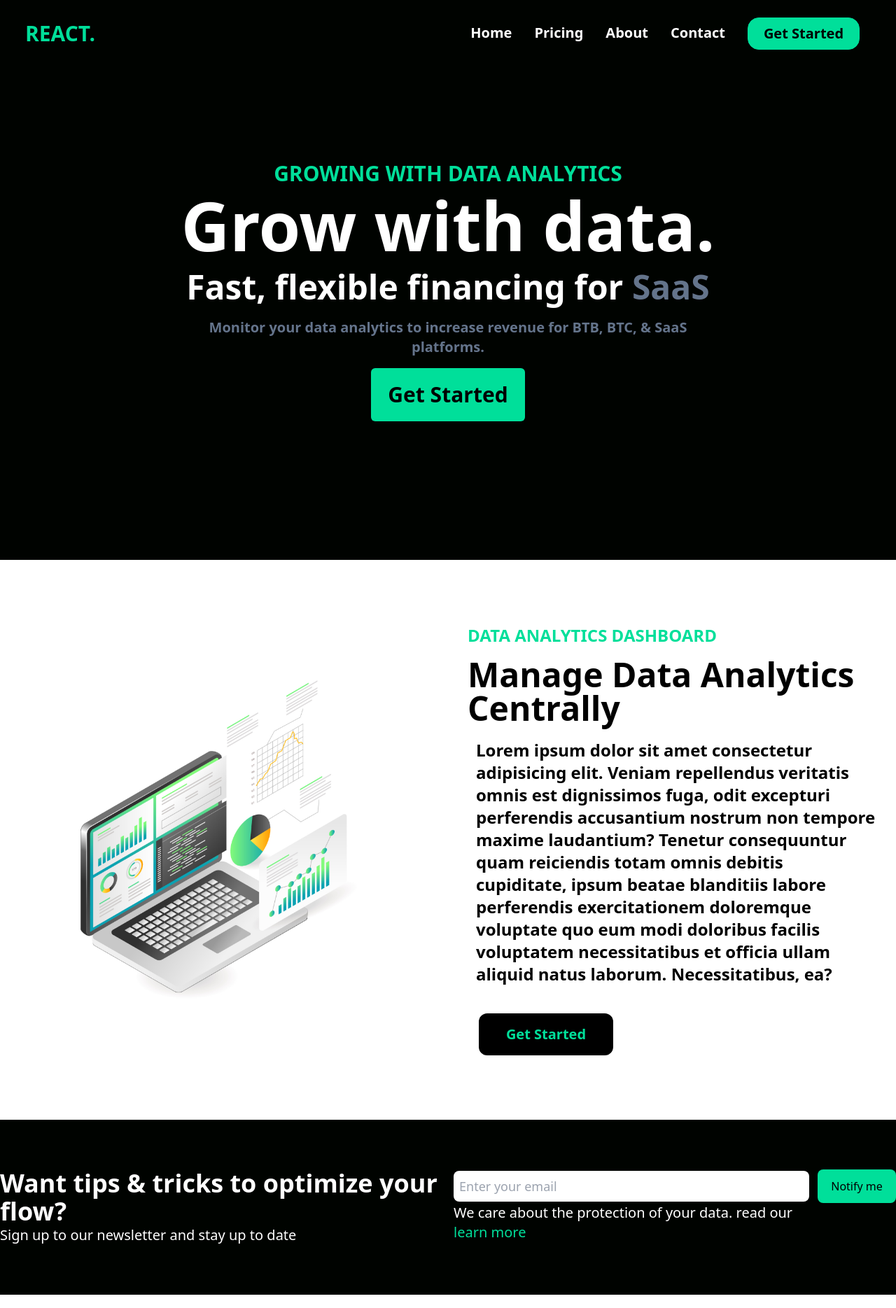
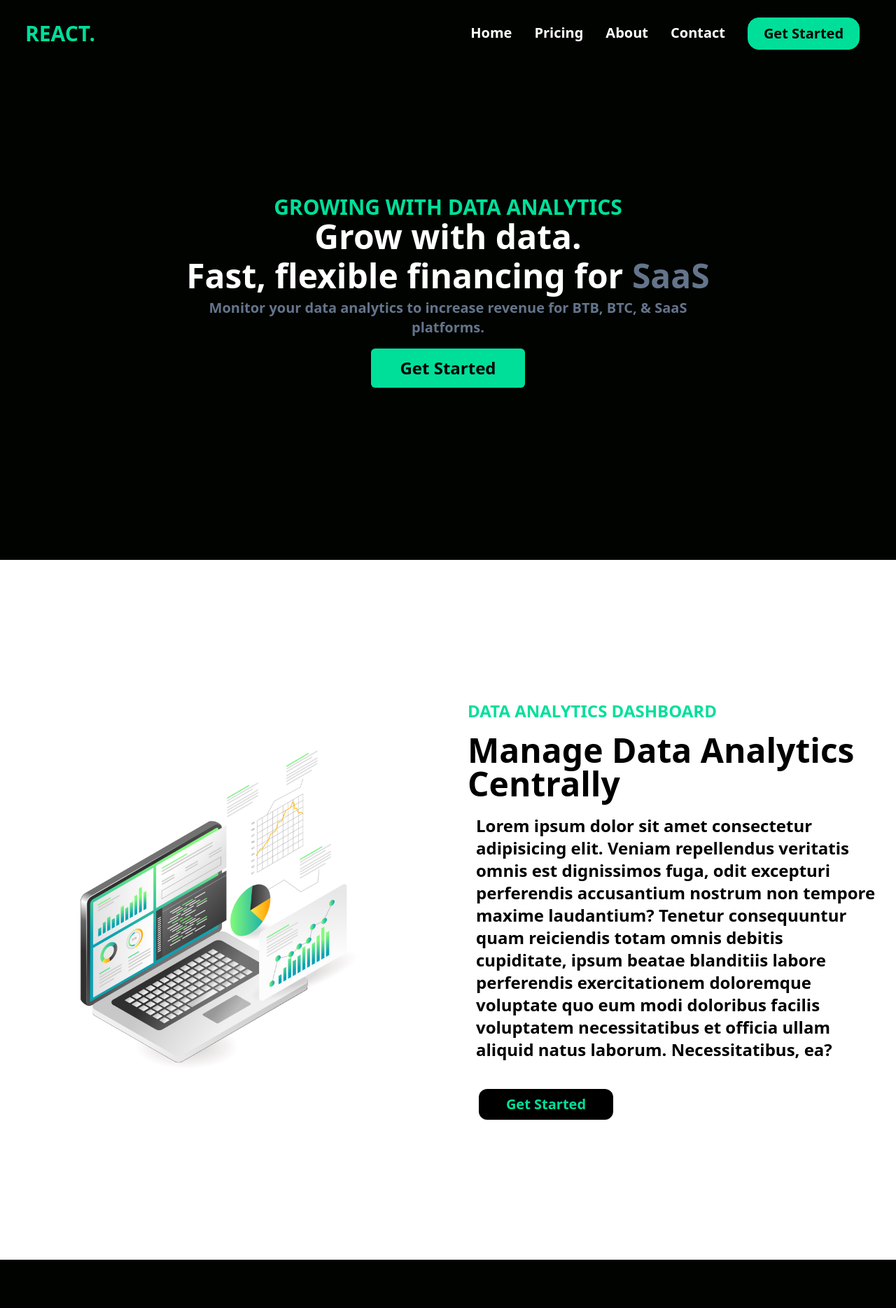
Before and after one commit to Moluno-xiii/Green-website, a React (Vite) app: page / in a window 1280 px wide. Shown: the top 1869 px of the page at 70% size. Built offline with nearby package versions, Linux system fonts and the light colour scheme.

Commit message:
style: fully responsive

```diff
--- a/src/App.tsx
+++ b/src/App.tsx
@@ -1,24 +1,23 @@
-import './App.css'
-import ContactUs from './components/ContactUs'
-import GetStarted from './components/GetStarted'
-import Hero from './components/Hero'
-import Navbar from './components/Navbar'
-import Pricing from './components/Pricing'
+import "./App.css";
+import ContactUs from "./components/ContactUs";
+import GetStarted from "./components/GetStarted";
+import Hero from "./components/Hero";
+import Navbar from "./components/Navbar";
+import Pricing from "./components/Pricing";
 
 function App() {
-
   return (
-    <div className=''>
-      <div className='h-[100dvh]'>
-
-      <Navbar />
-      <Hero />
+    <div className="">
+      <div className="min-h-[100dvh]">
+        <Navbar />
+        <Hero />
       </div>
       <GetStarted />
       <ContactUs />
       <Pricing />
+
     </div>
-  )
+  );
 }
 
-export default App
+export default App;
--- a/src/components/ContactUs.tsx
+++ b/src/components/ContactUs.tsx
@@ -1,12 +1,15 @@
 const ContactUs: React.FC = () => {
   return (
-    <section className="h-[40dvh] md:h-[250px] 2xl:h-[23dvh] flex items-center" id="contact">
+    <section
+      className="h-[40dvh] md:h-[250px] 2xl:h-[300px] flex items-center  2xl:mx-10"
+      id="contact"
+    >
       <div className="mx-2 lg:mx-auto grid md:grid-cols-2 text-white  max-w-7xl 2xl:max-w-[2500px] gap-4 w-full">
         <div className="">
-          <h1 className="font-bold lg:text-4xl 2xl:text-6xl text-xl md:text-2xl max-xl:text-center">
+          <h1 className="font-bold lg:text-4xl 3xl:text-6xl text-xl md:text-2xl max-xl:text-center">
             Want tips & tricks to optimize your flow?{" "}
           </h1>
-          <p className="text-sm max-xl:text-center md:text-base lg:text-xl 2xl:text-4xl">
+          <p className="text-sm max-xl:text-center text-ceter md:text-base lg:text-xl 2xl:text-2xl 3xl:text-5xl 3xl:mt-3">
             Sign up to our newsletter and stay up to date
           </p>
         </div>
@@ -15,15 +18,15 @@ const ContactUs: React.FC = () => {
             <input
               type="text"
               placeholder="Enter your email"
-              className="text-slate-900 bg-white py-2 text-lg rounded-lg px-2 focus:outline-[#00df9a] self-center flex-1 md:mr-3 2xl:py-6 2xl:text-4xl"
+              className="text-slate-900 bg-white py-2 text-lg rounded-lg px-2 focus:outline-[#00df9a] self-center flex-1 md:mr-3 2xl:py-3 2xl:text-2xl 3xl:py-6 3xl:text-4xl 3xl:w-60 sm:w-[70vw] w-[90vw]"
             />
-            <button className="sm:py-3 max-md:mt-3 rounded-lg hover:bg-white hover:text-[#00df9a] duration-500 cursor-pointer text-black bg-[#00df9a] w-28 max-md:mx-auto self-center 2xl:py-6 2xl:text-4xl 2xl:w-60">
+            <button className="sm:py-3 max-md:mt-3 rounded-lg hover:bg-white hover:text-[#00df9a] duration-500 cursor-pointer text-black bg-[#00df9a] w-28 max-md:mx-auto self-center 2xl:py-3 2xl:text-2xl 2xl:w-40 3xl:py-6 3xl:text-4xl 3xl:w-60 py-2">
               Notify me
             </button>
           </div>
-          <p className="max-sm:text-center xl:text-xl 2xl:text-3xl">
+          <p className="max-md:text-center xl:text-xl 2xl:text-2xl 3xl:text-3xl">
             We care about the protection of your data. read our{" "}
-            <span className="hover:underline text-[#00df9a] cursor-pointer md:block">
+            <span className="underline text-[#00df9a] cursor-pointer 3xl:block">
               learn more
             </span>
           </p>
--- a/src/components/GetStarted.tsx
+++ b/src/components/GetStarted.tsx
@@ -2,7 +2,7 @@ import PcImg from '../assets/laptop.jpg'
 
 const GetStarted: React.FC = () => {
     return (
-      <section className="bg-white text-black lg:h-[102vh] flex xl:h-[100vh]" id='get-started'>
+      <section className="bg-white text-black lg:h-[102vh] flex xl:min-h-[100dvh] xl:h-[1000px]" id='get-started'>
         <div className="grid md:grid-cols-2 gap-14 py-10 mx-auto max-w-7xl 2xl:max-w-[2400px] px-4">
           <div className="w-full h-full flex justify-center flex-col">
             <img src={PcImg} alt="pc image" className="w-full " />
@@ -12,10 +12,10 @@ const GetStarted: React.FC = () => {
             <p className="text-[#00df9a] uppercase font-bold text-lg max-sm:text-center md:text-xl lg:text-2xl xl:text-3x 2xl:text-4xl">
               Data analytics dashboard
             </p>
-            <h3 className="font-extrabold capitalize text-3xl sm:text-5xl xl:text-5xl xl:mt-4 max-sm:text-center md:text-3xl lg:mt-2 2xl:text-7xl">
+            <h3 className="font-extrabold capitalize text-3xl sm:text-5xl xl:text-5xl xl:mt-4 max-sm:text-center md:text-3xl lg:mt-2 3xl:text-7xl">
               manage data analytics centrally
             </h3>
-            <p className="font-semibold mt-3 xl:mt-5 mx-3 lg:text-xl xl:text-2xl 2xl:text-4xl 2xl:leading-[50px]">
+            <p className="font-semibold mt-3 xl:mt-5 mx-3 lg:text-xl xl:text-2xl 2xl:text-4xl 3xl:leading-[50px]">
               Lorem ipsum dolor sit amet consectetur adipisicing elit. Veniam
               repellendus veritatis omnis est dignissimos fuga, odit excepturi
               perferendis accusantium nostrum non tempore maxime laudantium?
@@ -25,7 +25,7 @@ const GetStarted: React.FC = () => {
               voluptatem necessitatibus et officia ullam aliquid natus laborum.
               Necessitatibus, ea?
             </p>
-            <button className="bg-black text-[#00df9a] capitalize mt-3 xl:mt-10 text-center sm:py-3 sm:w-40 py-2 w-28 hover:text-black hover:bg-[#00df9a] duration-500 cursor-pointer font-bold rounded-xl max-sm:mx-auto xl:w-48 xl:py-4 xl:text-xl 2xl:mt-8 2xl:w-80 2xl:text-3xl 2xl:py-10 ml-4">
+            <button className="bg-black text-[#00df9a] capitalize mt-3 xl:mt-10 text-center sm:py-3 sm:w-40 py-2 w-28 hover:text-black hover:bg-[#00df9a] duration-500 cursor-pointer font-bold rounded-xl max-sm:mx-auto xl:w-48 xl:py-2 xl:text-xl 3xl:mt-8 3xl:w-80 3xl:text-3xl 3xl:py-10 2xl:py-4 ml-4">
               Get Started
             </button>
           </div>
--- a/src/components/Hero.tsx
+++ b/src/components/Hero.tsx
@@ -4,23 +4,23 @@ import { Typewriter } from "react-simple-typewriter";
 const Hero: React.FC = () => {
 
     return (
-      <div className="sm:h-[90dvh] md:h-[80dvh] md:min-h-[80dvh] h-[75dvh] flex mx-2 sm:mx-4" id="/">
+      <div className="min-h-[80dvh]  md:min-h[80dvh]  flex mx-2 sm:mx-4 mb-2" id="/">
         <div className="flex flex-col justify-center items-center text-center flex-1 text-white">
-          <h3 className="text-[#00df9a] uppercase sm:text-2xl lg:text-3xl font-bold sm:mb-2 mb-2 2xl:text-5xl">
+          <h3 className="text-[#00df9a] uppercase sm:text-2xl lg:text-3xl font-bold sm:mb-0 mb-2 3xl:text-6xl">
             Growing with data analytics
           </h3>
-          <h1 className="sm:mb-4 mb-2 text-3xl sm:text-5xl md:text-7xl lg:text-8xl font-bold 2xl:text-[130px] 2xl:mb-[10px]">
+          <h1 className="mb-2 text-3xl sm:text-5xl font-bold 3xl:text-[150px] 2xl:mb-[10px] ">
             Grow with data.
           </h1>
-          <p className="sm:mb-5 text-lg sm:text-3xl lg:text-5xl font-semibold 2xl:text-7xl">
+          <p className="mb-2 text-lg sm:text-3xl lg:text-5xl font-semibold 3xl:text-7xl">
             Fast, flexible financing for{" "}
             <span className="text-slate-500">{<Typewriter words={['BTB','D2C','SaaS', "API's" ]} loop = {10} deleteSpeed={100} typeSpeed={200}/>}</span>{" "}
           </p>
-          <p className="text-slate-500 font-bold md:text-xl max-w-[700px] 2xl:text-5xl 2xl:max-w-[1300px] 2xl:leading-[50px]">
+          <p className="text-slate-500 font-bold md:text-xl max-w-[700px] 2xl:text-5xl 2xl:max-w-[1200px] 3xl:max-w-[1700px] 3xl:leading-[50px] text-lg">
             Monitor your data analytics to increase revenue for BTB, BTC, & SaaS
             platforms.
           </p>
-          <button className="text-black bg-[#00df9a] p-2 w-32 2xl:w-[330px] font-semibold mt-4 2xl:mt-10 rounded-md 2xl:text-5xl 2xl:mb-20 2xl:py-5 2xl:rounded-2xl xl:text-3xl xl:w-[220px] lg:text-2xl lg:w-[180px] lg:py-3 xl:py-5 hover:text-[#00df9a] duration-500 hover:bg-white">
+          <button className="text-black bg-[#00df9a] p-2 w-32 3xl:w-[330px] font-semibold mt-4 2xl:mt-10 rounded-md 3xl:text-5xl 2xl:mb-20 xl:py-3 2xl:rounded-2xl 2xl:text-3xl xl:w-[220px] lg:text-2xl lg:w-[180px] lg:py-3 3xl:py-6 hover:text-[#00df9a] duration-500 hover:bg-white">
             <a href="#get-started">Get Started</a>
           </button>
         </div>
--- a/src/components/Pricing.tsx
+++ b/src/components/Pricing.tsx
@@ -5,7 +5,7 @@ import tripleUserImg from "../assets/triple.png"
 const Pricing: React.FC = () => {
   return (
     <div className="[100vh] pt-40 pb-20 bg-white px-6 max-md:w-[100vw]">
-      <div className="grid md:grid-cols-2 xl:grid-cols-3 items-center h-full sm:gap-y-20 2xl:max-w-[3200px] 2xl:px-40 2xl:mx-auto sm:w-[100%] 2xl:gap-28 gap-14 max-sm:gap-y-32 max-sm:w-full">
+      <div className="grid md:grid-cols-2 xl:grid-cols-3 items-center h-full sm:gap-y-20 2xl:max-w-[3200px] 2xl:px-40 2xl:mx-auto sm:w-[100%] 2xl:gap-28 gap-14 max-sm:gap-y-32 max-sm:w-full 3xl:h-[800px] xl:h-[800px] 3xl:max-w-[2700px]">
         <div className="card">
           <div className="card-img">
             <img src={singleUserImg} alt="user icon" className="w-[100px]" />
@@ -17,9 +17,7 @@ const Pricing: React.FC = () => {
             <li className="list-style">1 User Allowed</li>
             <li className="list-style">Send up to 2GB</li>
           </ul>
-          <button className="btn-card">
-            Start Trial
-          </button>
+          <button className="btn-card">Start Trial</button>
         </div>
         <div className="card" id="third-card">
           <div className="card-img">
@@ -32,7 +30,7 @@ const Pricing: React.FC = () => {
             <li className="list-style"> 3 Users Allowed</li>
             <li className="list-style">Send up to 10GB</li>
           </ul>
-          <button className="text-[#00df9a] bg-black mt-4 py-2 max-sm:w-32 rounded-lg hover:border-black hover:text-[#00df9a] hover:bg-transparent duration-500 border sm:w-40 md:mt-8">
+          <button className="text-[#00df9a] bg-black mt-4 py-2 max-sm:w-32 rounded-lg hover:border-black hover:text-[#00df9a] hover:bg-transparent duration-500 border sm:w-40 md:mt-8 3xl:mt-20 3xl:w-60 3xl:text-4xl">
             Start Trial
           </button>
         </div>
@@ -47,9 +45,7 @@ const Pricing: React.FC = () => {
             <li className="list-style">10 Users Allowed</li>
             <li className="list-style">Send up to 20GB</li>
           </ul>
-          <button className="btn-card">
-            Start Trial
-          </button>
+          <button className="btn-card">Start Trial</button>
         </div>
       </div>
     </div>
--- a/src/index.css
+++ b/src/index.css
@@ -16,7 +16,7 @@ header-lists {
 }
 
 .card {
-  @apply relative text-black bg-white sm:h-[40dvh] md:h-[412px] text-center flex-col pt-14 rounded-lg shadow-2xl xl:w-full max-sm:w-full max-sm:py-10 sm:w-[60vw] md:w-[40vw] mx-auto md:min-h-[30dvh];
+  @apply relative text-black bg-white  sm:h-[412px] text-center flex-col pt-14 rounded-lg shadow-2xl xl:w-full max-sm:w-full max-sm:py-10 sm:w-[60vw] md:w-[40vw] mx-auto md:min-h-[30dvh] 3xl:min-h-[700px] xl:min-h-[500px];
 }
 
 #third-card {
@@ -24,19 +24,24 @@ header-lists {
 }
 
 .list-style{
-  @apply border-b border-slate-400 py-2 font-semibold md:text-2xl
+  @apply border-b border-slate-400 py-2 font-semibold xl:text-2xl 3xl:text-4xl 3xl:mb-5
 }
 
 .price{
-  @apply font-bold text-2xl my-4 md:text-3xl
+  @apply font-bold text-2xl my-4 xl:text-3xl 3xl:text-6xl
 }
 
 .user-name{
-  @apply font-bold text-xl md:text-3xl
+  @apply font-bold text-xl xl:text-3xl 3xl:text-6xl 3xl:pt-10
 }
 
 .btn-card{
-  @apply text-black bg-[#00df9a] mt-4 py-2 max-sm:w-32 rounded-lg hover:border-[#00df9a] hover:text-black hover:bg-transparent duration-300 border sm:w-40 md:text-xl md:mt-8;
+  @apply text-black bg-[#00df9a] mt-4 py-2 max-sm:w-32 rounded-lg hover:border-[#00df9a] hover:text-black hover:bg-transparent duration-300 border sm:w-40 md:text-xl md:mt-8 3xl:mt-20 3xl:w-60 3xl:text-4xl;
+}
+
+.btn-navbar{
+  @apply my-10  mx-4 hover:text-green-300 duration-300 cursor-pointer
+
 }
 
 
@@ -44,7 +49,7 @@ header-lists {
   .divide-cards {
     justify-self: center;
     max-width: 100vw;
-    width: 50vw;
+    width: 45vw;
     left: 23vw;
     margin-top: 10px;
   }
--- a/tailwind.config.js
+++ b/tailwind.config.js
@@ -4,7 +4,7 @@ export default {
     extend: {
       screens: {
 
-        "3xl": "2500px",
+        "3xl": "2400px",
 
       },
     },
```
Also changed, not shown: src/components/Navbar.tsx (+12 -13 lines).
